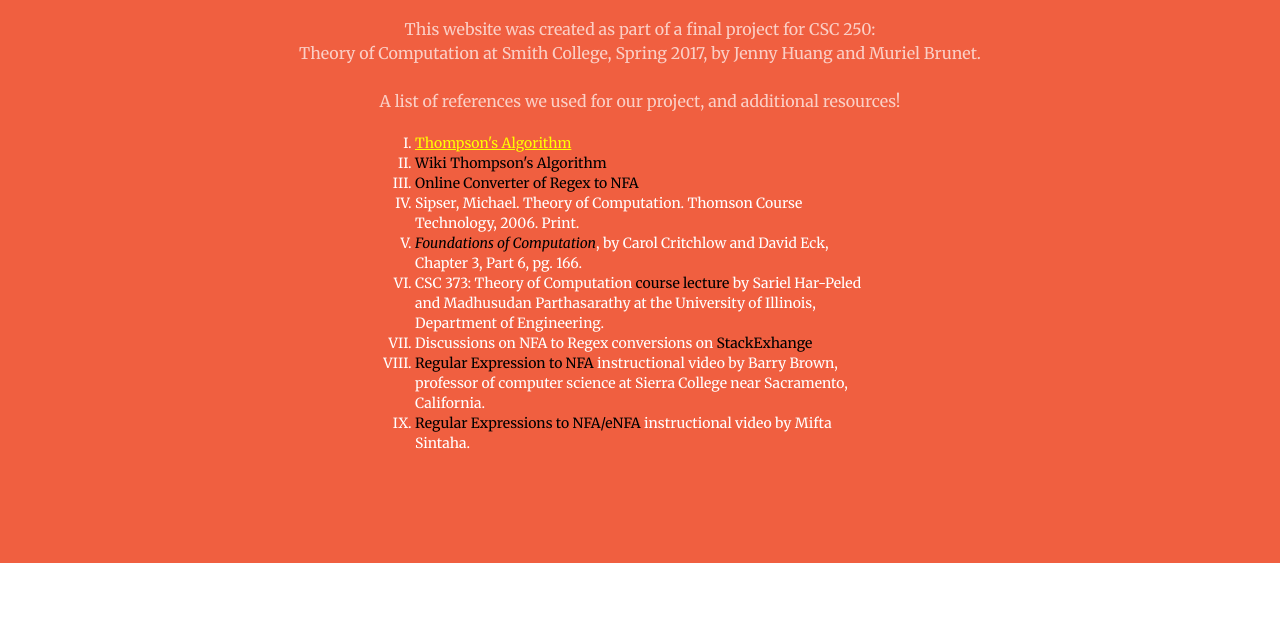
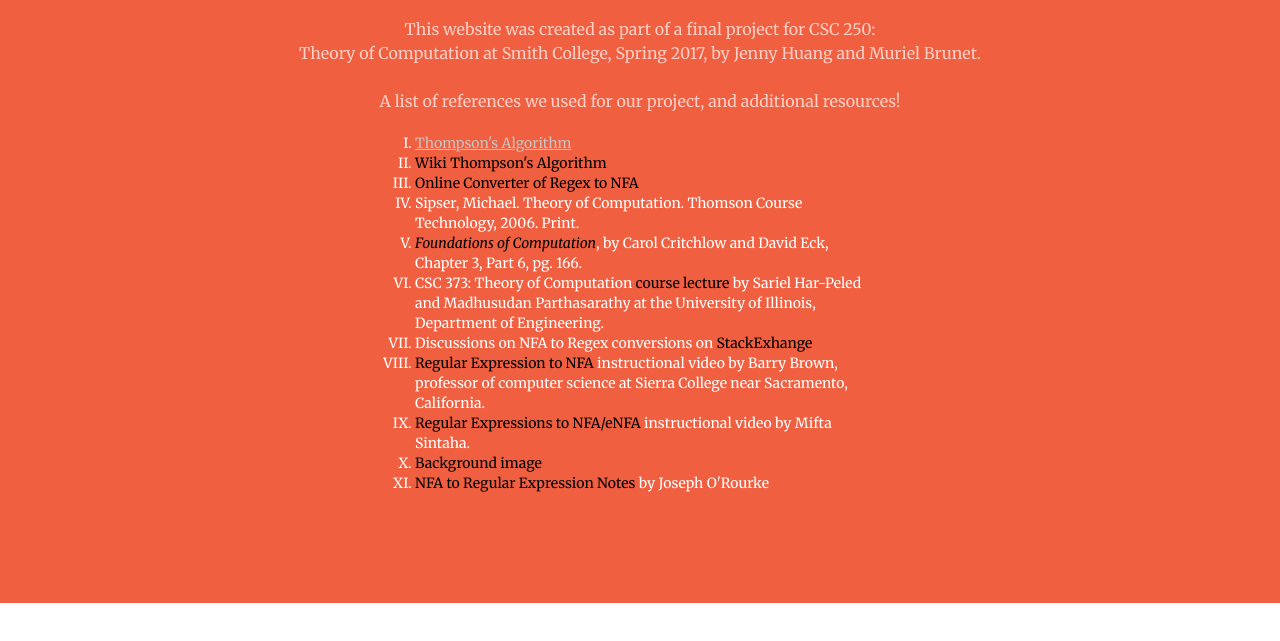
Before and after one commit to murielbrunet/NFA-to-Regex-Project, a website: page references.html in a window 1280 px wide. In both pictures the pointer is over the link "Thompson's Algorithm". Shown: the part 159-800 px from the top of the page. Drawn offline with nearby package versions, Linux system fonts and the light colour scheme.

Commit message:
added more references

```diff
--- a/css/creative.css
+++ b/css/creative.css
@@ -136,7 +136,7 @@ p {
 }
 
 .links-text:hover{
-  color: yellow;
+  color: #c6c6c6;
 }
 
 .bg-primary {
--- a/references.html
+++ b/references.html
@@ -96,6 +96,10 @@
                         <li><a href="https://www.youtube.com/watch?v=RYNN-tb9WxI" class="links-text">Regular Expression to NFA</a> instructional video by Barry Brown, professor of computer science at Sierra College near Sacramento, California.</li>
 
                         <li><a href="https://www.youtube.com/watch?v=v4vo1uKSMII" class="links-text">Regular Expressions to NFA/eNFA</a> instructional video by Mifta Sintaha.</li>
+
+                        <li><a href="http://4.bp.blogspot.com/-DMIIYfAy_qM/VC2L5Ly75tI/AAAAAAAAijk/WEO6mZdymmI/s1600/Abstract%2BTriangles%2BWallpapers%2B14.jpg, http://wallpapersin4k.net/wallpaper/51113" class="links-text">Background image</a></li>
+
+                        <li><a href="http://cs.smith.edu/~jorourke/250/restricted/Notes/Notes13.html" class="links-text">NFA to Regular Expression Notes</a> by Joseph O'Rourke</li>
                     </ol>
                 </div>
             </div>
```
